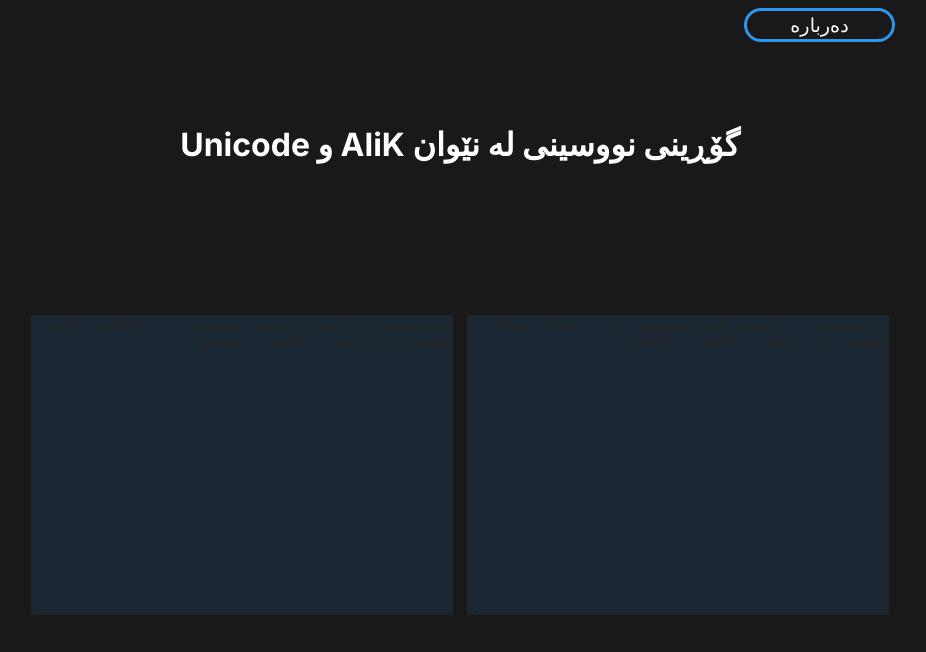
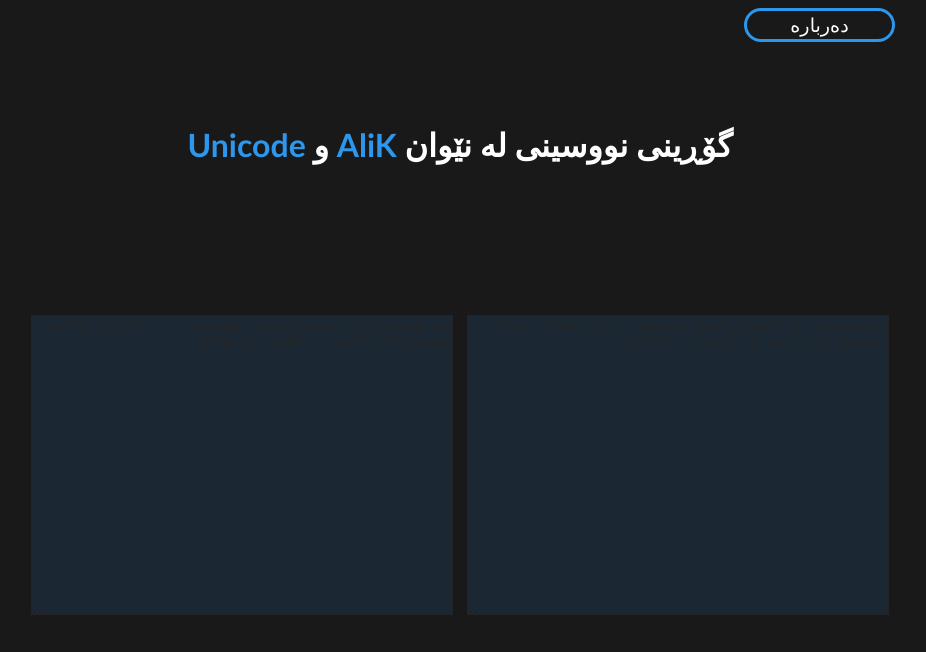
Before and after one commit to Arya-Programmer/Unicode-to-AliK, a Next.js app: page / in a window 1280 px wide. Shown: the top 652 px of the page, without its empty margins (180-1106 px from the left). Built offline with nearby package versions, Linux system fonts and the light colour scheme.

Commit message:
Added styles to title main

```diff
--- a/app/page.js
+++ b/app/page.js
@@ -7,7 +7,7 @@
     <>
       <Navbar/>
       <main className={styles.main}>
-        <h1 style={{gridColumn: "1 / span 2"}}>
+        <h1 className={styles.title}>
           گۆڕینی نووسینی لە نێوان <span>AliK</span> و <span>Unicode</span>
         </h1>
         <Textarea isUnicode/>
--- a/app/page.module.css
+++ b/app/page.module.css
@@ -8,3 +8,13 @@
   padding: 0 16% 0 16%;
   grid-template-columns: auto auto;
 }
+
+.title {
+  font-family: 'Peshang des 2', Calibri, 'Trebuchet MS', sans-serif;
+  grid-column: 1 / span 2;
+}
+
+.title > span {
+  font-family: 'Gill Sans Display MT Pro', 'Gill Sans MT', Calibri, 'Trebuchet MS', sans-serif;
+  color: #2c97ec;
+}
```
